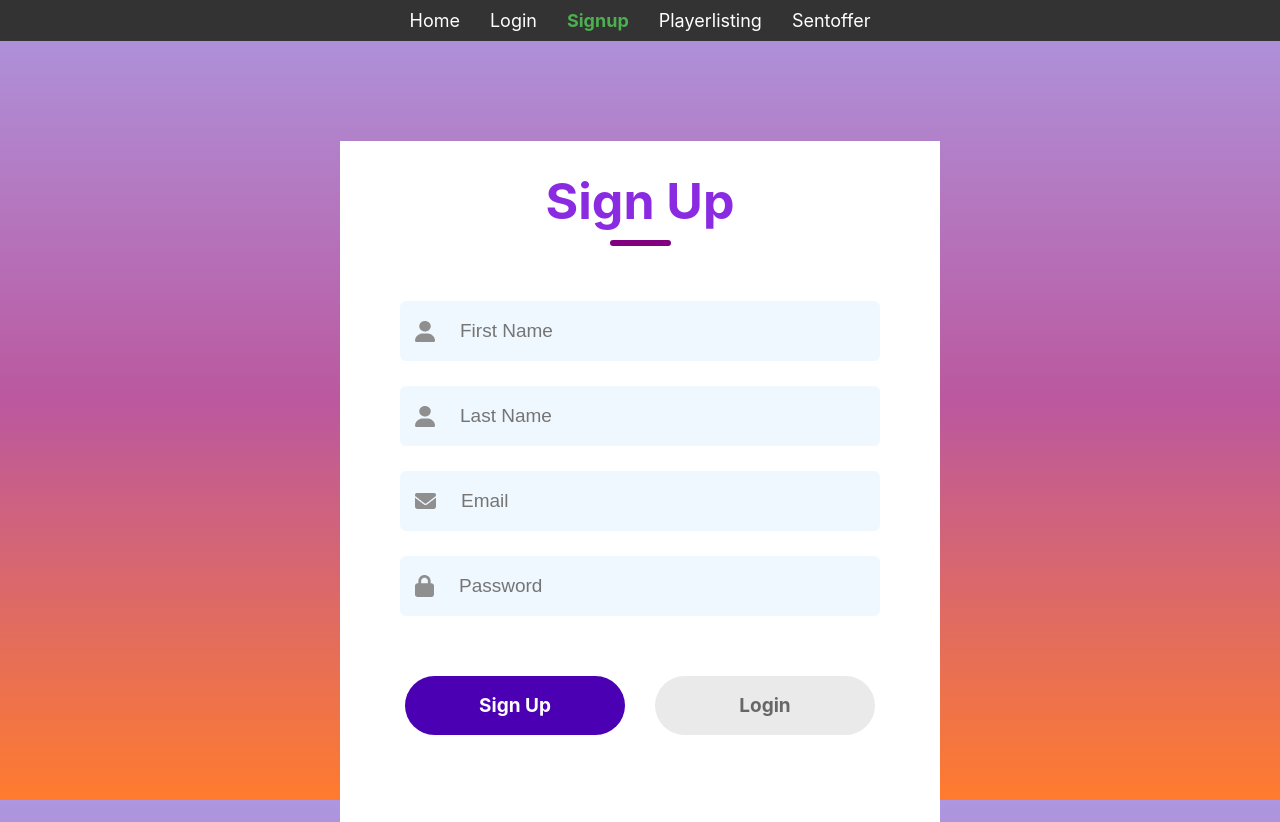
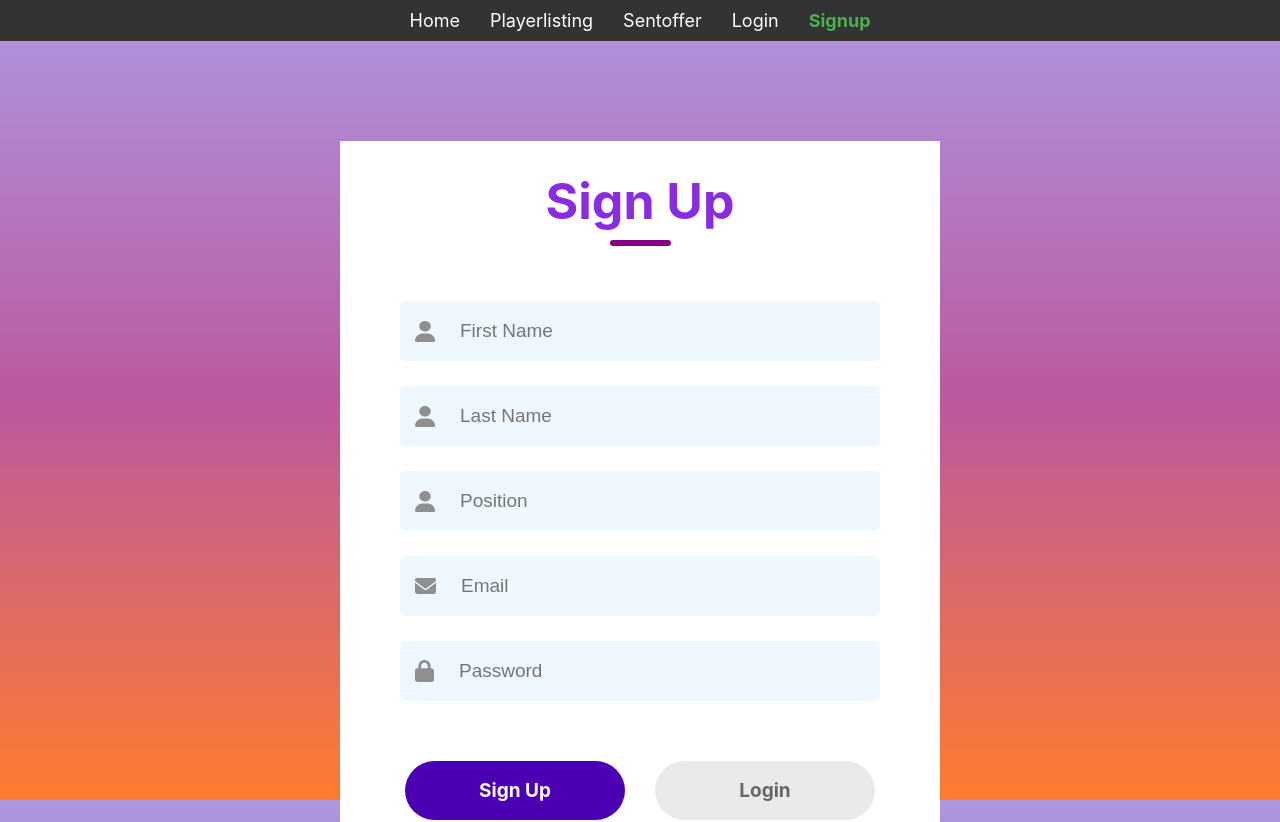
Before and after one commit to H0peXX/football_web, a React (Create React App) app in the folder football-web/: page /signup in a window 1280 px wide. Shown: the top 822 px of the page. Built offline with nearby package versions, Linux system fonts and the light colour scheme.

Commit message:
admin-crud

```diff
--- a/football-web/src/Component/LoginSignup/LoginSignup.jsx
+++ b/football-web/src/Component/LoginSignup/LoginSignup.jsx
@@ -59,6 +59,7 @@ const LoginSignup = ({ action }) => {
                     lastName: "",
                     email: "",
                     password: "",
+                    position: ""
                 });
                 navigate("/home");
             } else {
@@ -109,6 +110,17 @@ const LoginSignup = ({ action }) => {
                                     onChange={handleInputChange}
                                 />
                             </div>
+                            <div className="input">
+                                <img src={user_icon} alt="User icon" />
+                                <input
+                                    type="text"
+                                    placeholder="Position"
+                                    name="position"
+                                    value={formData.position}
+                                    onChange={handleInputChange}
+                                />
+                            </div>
+
                         </>
                     )}
                     <div className="input">
--- a/football-web/src/Component/Playerdetail/Playedetail.jsx
+++ b/football-web/src/Component/Playerdetail/Playedetail.jsx
@@ -13,6 +13,7 @@ const PlayerDetail = () => {
     const [loading, setLoading] = useState(true);
     const [comments, setComments] = useState([]);
     const [name, setName] = useState("");
+    const [userrole, setRole] = useState("");
     const [newComment, setNewComment] = useState('');
     const [editing, setEditing] = useState(false);
     const [formData, setFormData] = useState({
@@ -30,7 +31,10 @@ const PlayerDetail = () => {
             .then((res) => res.json())
             .then((data) => {
                 if (data.valid) {
-              setName(data.email); // Set user's email as name
+                    setName(data.name); // Set user's email as name
+                    setRole(data.role); // Set user's email as name
+
+                    console.log(data)
                 } else {
                     alert("Not logged in"); // Redirect if not authenticated
                 }
@@ -292,8 +296,15 @@ const PlayerDetail = () => {
                     <h1>{`${player.firstname} ${player.lastname}`}</h1>
                     <p>Email: {player.email}</p>
                     <p>Role: {player.role}</p>
+                    {userrole === "Admin" && (
+                        <>
                             <button onClick={() => setEditing(true)}>Edit</button>
                             <button onClick={handleDelete}>Delete</button>
+                        </>
+                    )}
+
+                    {/* <button onClick={() => setEditing(true)}>Edit</button>
+                    <button onClick={handleDelete}>Delete</button> */}
                     <button onClick={() => setShowOfferModal(true)}>Send Offer</button>
                 </>
             )}
@@ -340,8 +351,13 @@ const PlayerDetail = () => {
                                         </p>
                                         <p>{comment.comment}</p>
                                         <small>{new Date(comment.created_at).toLocaleString()}</small>
+                                        {userrole === "Admin" && (
+                                            <>
                                             <button onClick={() => handleEditComment(comment.id, comment.comment)}>Edit</button>
                                         <button onClick={() => handleDeleteComment(comment.id)}>Delete</button>
+                                        </>
+                                        )}
+
                                     </>
                                 )}
                             </div>
--- a/football-web/src/Component/navbar.js
+++ b/football-web/src/Component/navbar.js
@@ -59,6 +59,22 @@ function NavBar() {
             Home
           </NavLink>
         </li>
+        <li>
+          <NavLink
+            to="/players"
+            className={({ isActive }) => (isActive ? "nav-link active" : "nav-link")}
+          >
+            Playerlisting
+          </NavLink>
+        </li>
+        <li>
+          <NavLink
+            to="/offers/sent"
+            className={({ isActive }) => (isActive ? "nav-link active" : "nav-link")}
+          >
+            Sentoffer
+          </NavLink>
+        </li>
         {!isLoggedIn ? (
           <>
             <li>
@@ -75,22 +91,6 @@ function NavBar() {
                 className={({ isActive }) => (isActive ? "nav-link active" : "nav-link")}
               >
                 Signup
-              </NavLink>
-            </li>
-            <li>
-              <NavLink
-                to="/players"
-                className={({ isActive }) => (isActive ? "nav-link active" : "nav-link")}
-              >
-                Playerlisting
-              </NavLink>
-            </li>
-            <li>
-              <NavLink
-                to="/offers/sent"
-                className={({ isActive }) => (isActive ? "nav-link active" : "nav-link")}
-              >
-                Sentoffer
               </NavLink>
             </li>
           </>
```
Also changed, not shown: 1 other file (tests, documents, lock files or other folders). Lines whose indentation alone changed are shown as unchanged.
